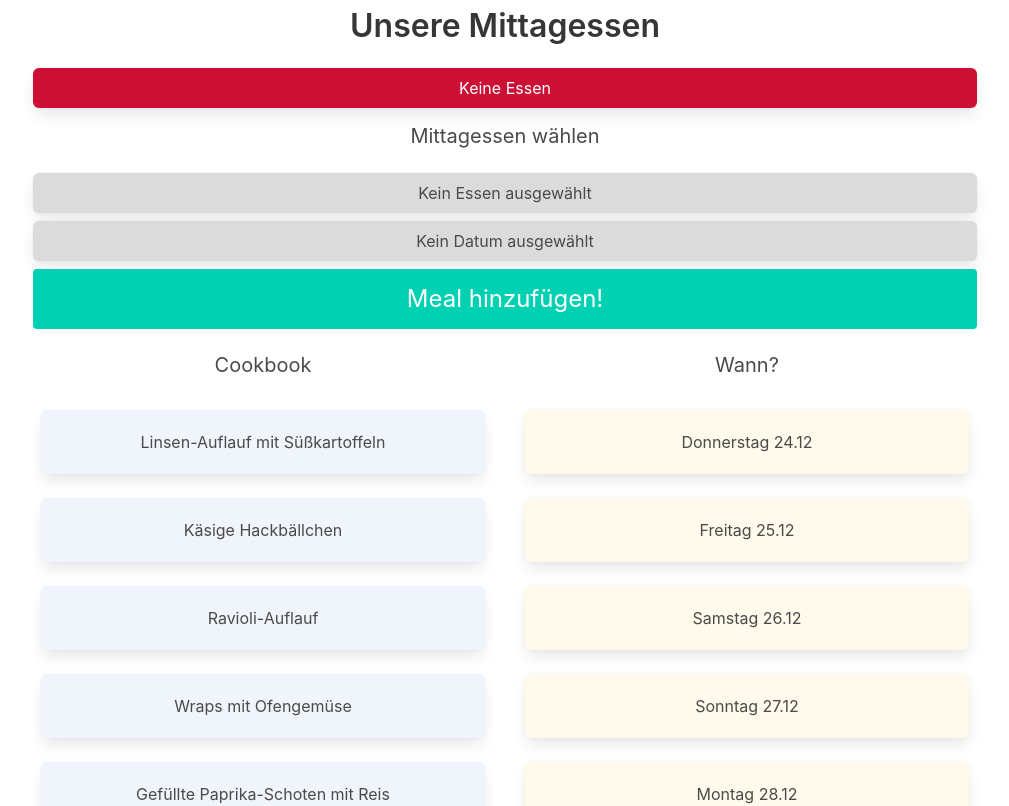
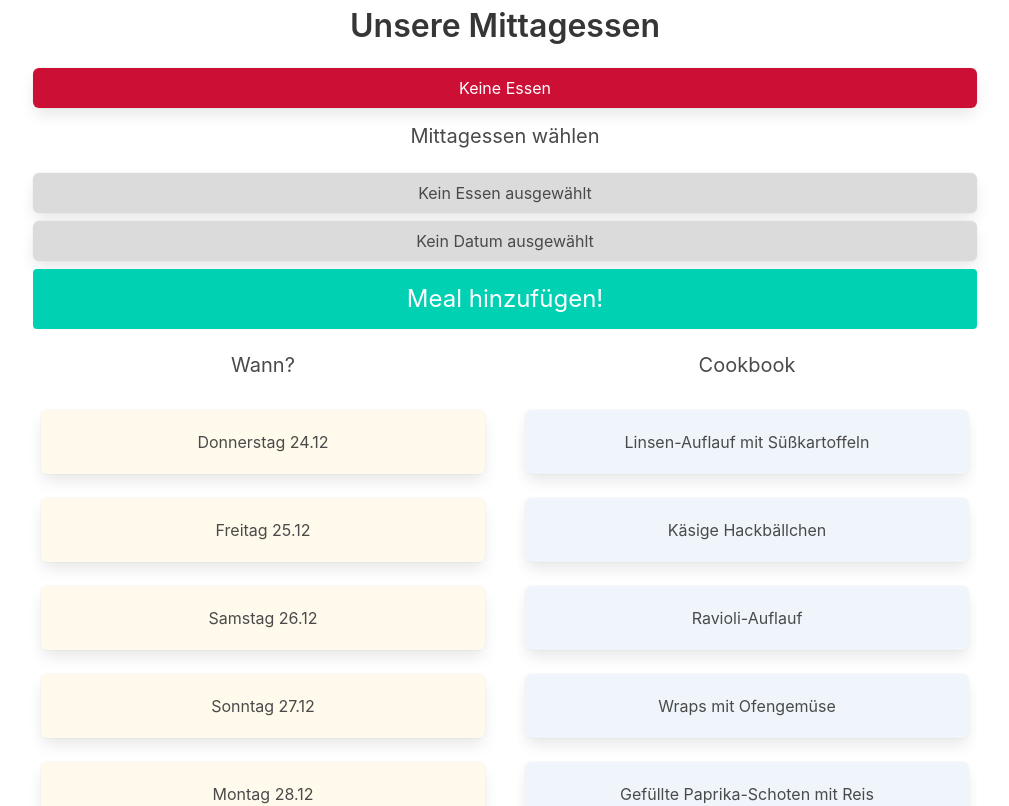
Before and after one commit to christiankozalla/vue-custom-mealio, a Vue app: page / in a window 1280 px wide. Shown: the top 806 px of the page, without its empty margins (135-1144 px from the left). Built offline with nearby package versions, Linux system fonts and the light colour scheme.

Commit message:
Changes two columns order

```diff
--- a/src/App.vue
+++ b/src/App.vue
@@ -1,18 +1,13 @@
 <template>
-  <div class="container">
-    <!--       <Main /> -->
-    <Meals />
-  </div>
+  <Meals />
 </template>
 
 <script>
-import Main from "@/components/Main";
 import Meals from "@/components/Meals";
 
 export default {
   name: "App",
   components: {
-    Main,
     Meals,
   },
 };
--- a/src/components/Meals.vue
+++ b/src/components/Meals.vue
@@ -41,19 +41,6 @@
     </div>
     <div class="columns">
       <div class="column has-text-centered">
-        <h3 class="subtitle  mt-4">Cookbook</h3>
-        <div id="cookbook-col" class="p-2">
-          <div
-            v-for="dish in cookbook.dishes"
-            :key="dish.name"
-            class="box is-clickable has-background-info-light"
-            @click="chooseMeal(dish.name)"
-          >
-            {{ dish.name }}
-          </div>
-        </div>
-      </div>
-      <div class="column has-text-centered">
         <h3 class="subtitle mt-4">Wann?</h3>
         <div class="p-2">
           <transition-group name="fade">
@@ -81,6 +68,19 @@
               }}
             </div>
           </transition-group>
+        </div>
+      </div>
+      <div class="column has-text-centered">
+        <h3 class="subtitle  mt-4">Cookbook</h3>
+        <div id="cookbook-col" class="p-2">
+          <div
+            v-for="dish in cookbook.dishes"
+            :key="dish.name"
+            class="box is-clickable has-background-info-light"
+            @click="chooseMeal(dish.name)"
+          >
+            {{ dish.name }}
+          </div>
         </div>
       </div>
     </div>
```
